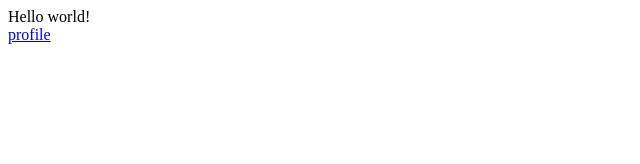
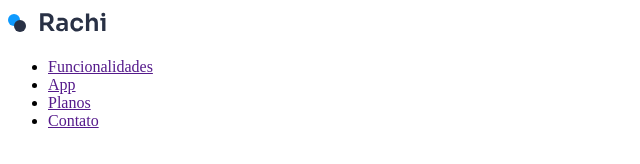
Before and after one commit to andrezafs/rachi, a plain HTML site: page src/pages/index.html in a window 1280 px wide. Shown: the whole page, without its empty margins (0-640 px from the left). Drawn offline with Linux system fonts and the light colour scheme.

Commit message:
style: criação do header

```diff
--- a/src/pages/index.html
+++ b/src/pages/index.html
@@ -7,7 +7,18 @@
     <title>Template Html Webpack</title>
   </head>
   <body>
-    <div>Hello world!</div>
-    <a href="./profile.html">profile</a>
+    <header>
+      <div class="maxw">
+        <nav>
+          <img src="../images/logo.svg" alt="">
+          <ul>
+            <li><a href="">Funcionalidades</a></li>
+            <li><a href="">App</a></li>
+            <li><a href="">Planos</a></li>
+            <li><a href="">Contato</a></li>
+          </ul>
+        </nav>
+      </div>
+    </header>
   </body>
 </html>
```
